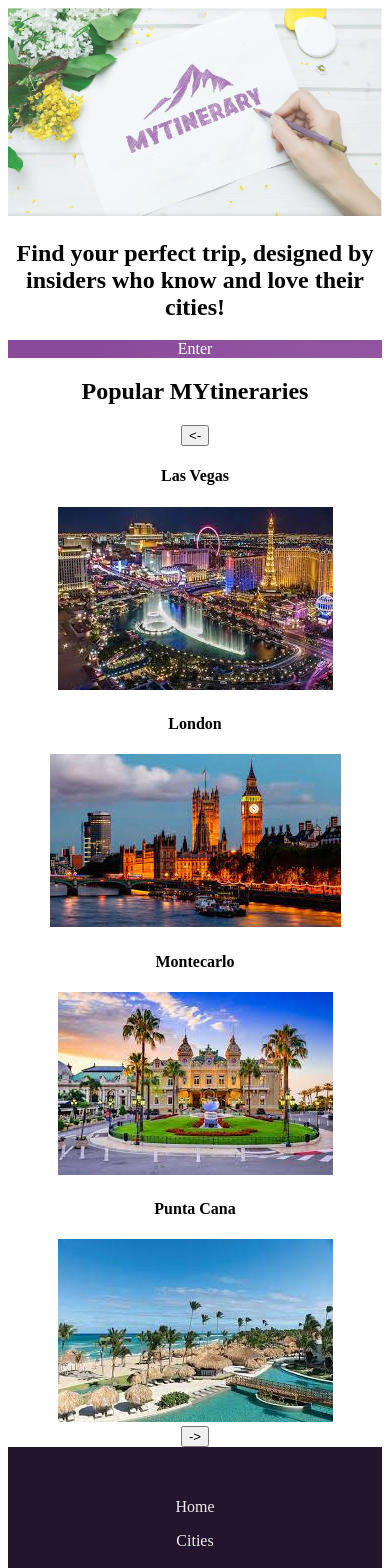
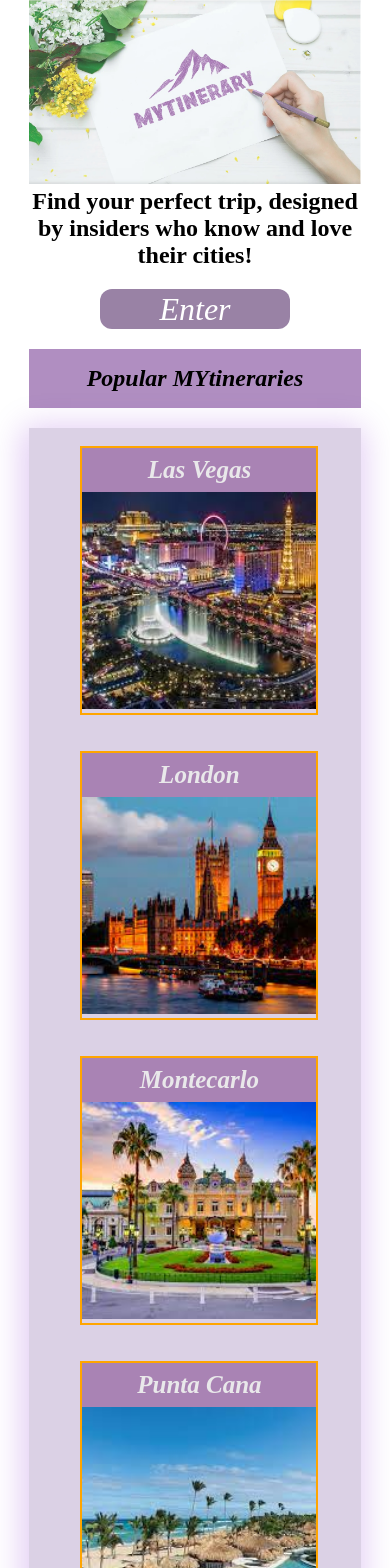
Before and after one commit to SantiagoGaray32/mytinerary-garay-romero, a React (Create React App) app: page / in a window 390 px wide. Shown: the top 1568 px of the page. Built offline with nearby package versions, Linux system fonts and the light colour scheme.

Commit message:
Le dimos estilo a los componentes

```diff
--- a/src/style/calltoaction.css
+++ b/src/style/calltoaction.css
@@ -1,5 +1,17 @@
 .Callto-image {
-  background-image: url("../img/3.png");
+  background-color: #9982a5;
+    width: 190px;
+    height: 30px;
+    display: flex;
+    justify-content: center;
+    align-items: center;
+    padding: 20px;
+    margin: auto;
+    border-radius: 12px;
+    font-size: xx-large;
+    font-style: italic;
+    margin-top: 20px;
+    margin-bottom: 20px
 }
 a {
   text-decoration: none;
--- a/src/style/carrousel.css
+++ b/src/style/carrousel.css
@@ -0,0 +1,131 @@
+*{
+    margin: 0;
+    padding: 0;
+    box-sizing: border-box;
+}
+.carouselTitle h2{
+    margin: 0%;
+    padding: 0;
+}
+.carouselTitle{
+    padding: 1rem;
+    background-color: #b08ec1;
+    font-style: italic;
+    width: 85%;
+    margin: auto
+}
+.carouselImage{
+    width: 100%;
+    height: 217px;
+    margin: 0;
+    padding: 0;
+    object-fit: cover;
+}
+.citiesTitle{
+    padding: 8px;
+    margin: 0;
+    font-size: 25px;
+    background-color: #6a257873;
+    color: #e9e8ea;
+    font-style: italic;
+}
+.slide{
+    display: flex;
+    flex-wrap: wrap;
+    padding: 2px;
+
+
+}
+.item{
+    border: solid 2px orange;
+     width: 330px;
+     margin: 1rem;
+}
+.carousel-content{
+    display: flex;
+    flex-wrap: wrap;
+    width: 85%;
+    margin: auto;
+    justify-content: space-between;
+    background: #dbd1e5;
+    box-shadow: -2px 3px 31px 4px rgb(115 8 199 / 22%);
+    margin-bottom: 20px;
+    margin-top: 20px;
+}
+
+@media screen and (max-width: 375px) {
+
+    .carouselImage{
+        width: 100%;
+        /* height: 419px; */
+    }
+    .buttonSlide{
+        display: none;
+    }
+    .slide{
+        margin: auto;
+        width: 100%;    }
+}
+.buttonBack{
+    display: flex;
+    justify-content: center;
+    align-items: center;
+}
+.buttonFoward{
+    display: flex;
+    justify-content: center;
+    align-items: center;
+}
+.slideContents{
+    width: 85%;
+    display: flex;
+    flex-wrap: wrap;
+}
+
+.buttonSlide{
+    padding: 5px;
+    border-radius: 27px;
+    font-size: 25px;
+    background: #793e976b;
+}
+
+@media screen and (max-width: 425px){
+
+    .slideContents{
+        width: 80%;
+    }
+    .buttonSlide{
+        display: none;
+    }
+}
+
+@media screen and (max-width:768px) {
+    .item{
+        border: solid 2px orange;
+        width: 238px;
+        margin: 1rem
+    }
+    .buttonSlide{
+        padding: 5px;
+    border-radius: 27px;
+    font-size: 15px;
+    background: #793e976b;
+    }
+}
+@media screen and (max-width:1014px) {
+    .slideContents{
+        margin: auto;
+        /* width: 70%; */
+    }
+    .item{
+        border: solid 2px orange;
+        width: 238px;
+        margin: 1rem
+    }
+    .buttonSlide{
+        padding: 5px;
+    border-radius: 27px;
+    font-size: 15px;
+    background: #793e976b;
+    }
+}
--- a/src/style/footer.css
+++ b/src/style/footer.css
@@ -13,8 +13,8 @@ footer {
   max-width: 1200px;
   margin: auto;
   display: grid;
-  grid-template-columns: repeat(3, 1fr);
-  grid-gap: 50px;
+  grid-template-columns: repeat(4, 1fr);
+  grid-gap: 30px;
   padding: 45px 0px;
 }
 
@@ -44,6 +44,12 @@ footer .group2 {
   padding: 15px 10px;
   background-color: #7c7281;
 }
+.arrow{
+  padding: 23px;
+}
+#footerArrow{
+  padding: 23px;
+}
 
 @media screen and (max-width: 425px) {
   .group1 {
--- a/src/style/hero.css
+++ b/src/style/hero.css
@@ -2,3 +2,7 @@
   width: 100%;
   opacity: 0.8;
 }
+.Hero-image{
+  width: 85%;
+  margin: auto;
+}
```
